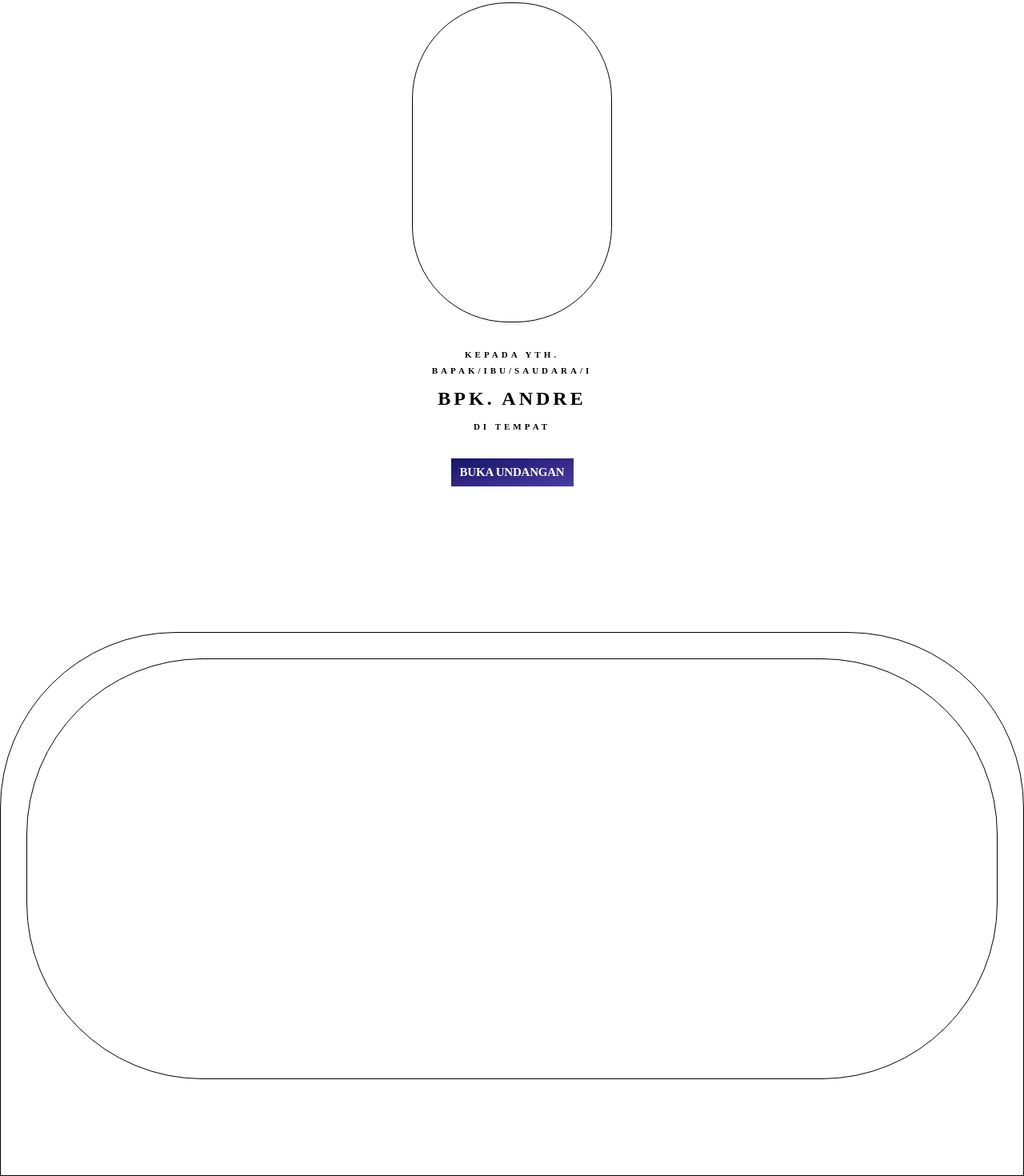
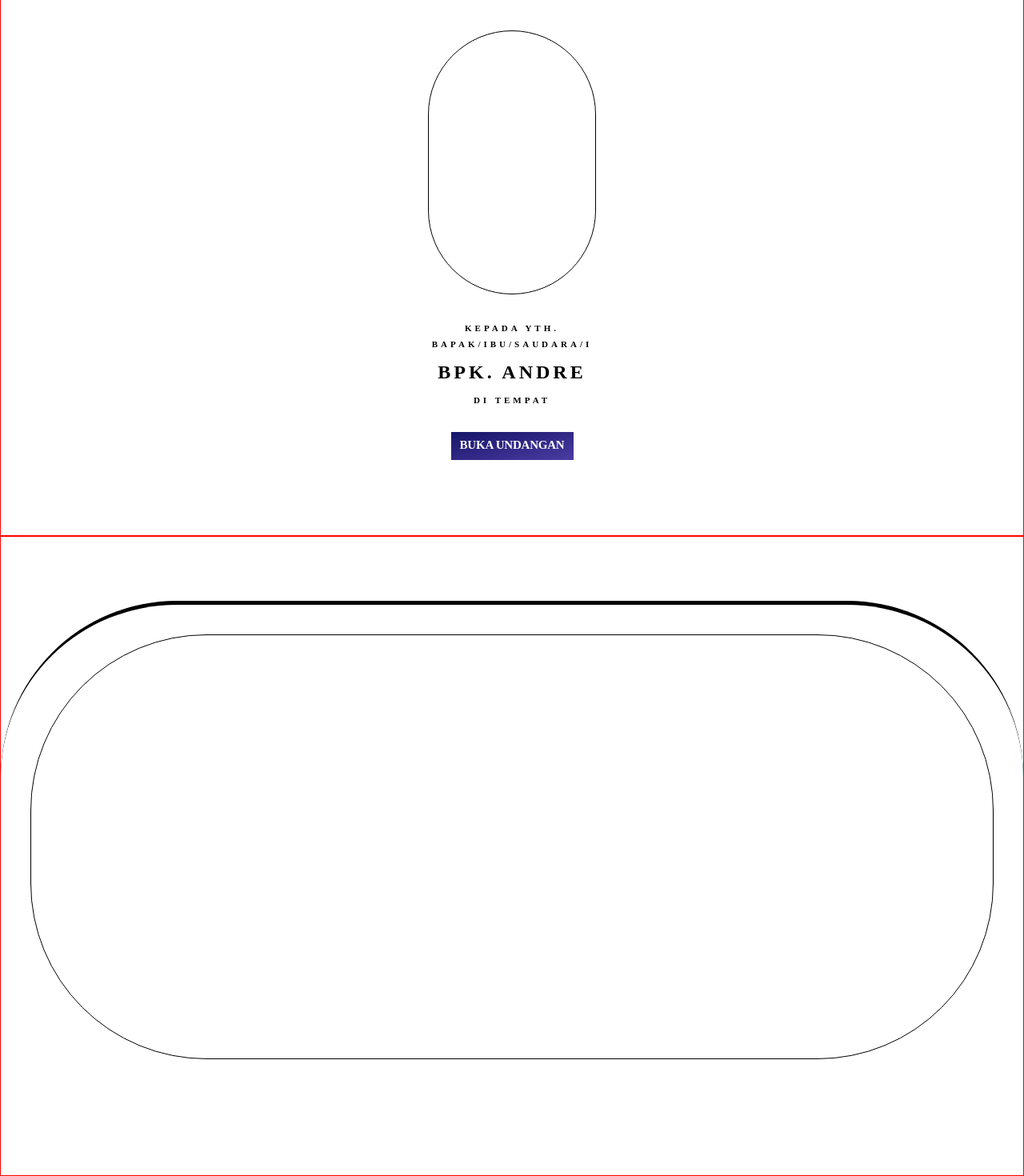
Before and after one commit to Arrasyidff/wedding-invitation, a React (Create React App) app: page / in a window 1280 px wide. Shown: the part 130-1600 px from the top of the page at 80% size. Built offline with nearby package versions, Linux system fonts and the light colour scheme; a web font is replaced by a local one.

Commit message:
feat: update ui

```diff
--- a/src/pages/aghniyaIzzul/aghniyaIzzul.scss
+++ b/src/pages/aghniyaIzzul/aghniyaIzzul.scss
@@ -1,5 +1,6 @@
 .agniya__container {
     section {
         overflow: hidden;
+        border: 1px solid red;
     }
 }
--- a/src/pages/aghniyaIzzul/components/cover/cover.scss
+++ b/src/pages/aghniyaIzzul/components/cover/cover.scss
@@ -1,11 +1,10 @@
 .aghniya__cover {
-    padding: 3.5rem 0;
     text-align: center;
     flex-direction: column;
     display: flex;
     justify-content: center;
     align-items: center;
-
+    height: 100vh;
 
     .aghniya__cover-header {
         font-weight: 800;
@@ -21,11 +20,11 @@
     }
 
     .aghniya__cover-content {
-        width: 250px;
-        height: 400px;
-        border-radius: 120px;
+        width: 11.875rem;
+        height: 18.125rem;
+        border-radius: 7.5rem;
         border: 1px solid black;
-        margin: 1.9rem auto;
+        margin: 1.5rem auto;
     }
 
     .aghniya__cover-invitation {
@@ -59,7 +58,10 @@
 @media (min-height: 800px)
 {
     .aghniya__cover {
-        padding: 0;
-        min-height: 100vh;
+        .aghniya__cover-content {
+            width: 13.125rem;
+            height: 20.625rem;
+            margin: 2rem auto;
+        }
     }
 }
--- a/src/pages/aghniyaIzzul/components/quote/quote.scss
+++ b/src/pages/aghniyaIzzul/components/quote/quote.scss
@@ -1,32 +1,36 @@
 .aghniya__quote {
     flex-direction: column;
     display: flex;
-    justify-content: flex-end;
+    justify-content: center;
     align-items: center;
-    height: 800px;
+    padding-top: 3rem;
+    padding-bottom: 1.5rem;
 
     .agniya__quote-cover {
+        border-radius: 13.75rem;
         width: 100%;
-        border-top-left-radius: 220px;
-        border-top-right-radius: 220px;
-        border: 1px solid black;
-        height: 700px;
+        border: 5px solid black;
+        border-bottom: none;
+        border-left: none;
+        border-right: none;
+        height: 640px;
+
         display: flex;
         justify-content: center;
-        padding: 2rem;
-        padding-bottom: 100px;
+        align-items: flex-start;
+        padding: 2.3rem;
 
         .agniya__quote-content {
             border: 1px solid black;
             width: 100%;
-            height: 100%;
-            border-radius: 220px;
+            height: 95%;
+            border-radius: 13.75rem;
+            padding: 0 3rem;
 
             flex-direction: column;
             display: flex;
             justify-content: center;
             align-items: center;
-            padding: 0 1.5rem;
 
             img {
                 width: 2rem;
@@ -49,14 +53,14 @@
     }
 }
 
-@media (min-height: 800px)
+@media (min-height: 740px)
 {
     .aghniya__quote {
+        padding: 0;
         height: 100vh;
 
         .agniya__quote-cover {
-            height: 85vh;
-            padding-bottom: 15vh;
+            height: 80%;
         }
     }
 }
```
Also changed, not shown: src/pages/aghniyaIzzul/components/quote/Quote.tsx (+6 -6 lines).
